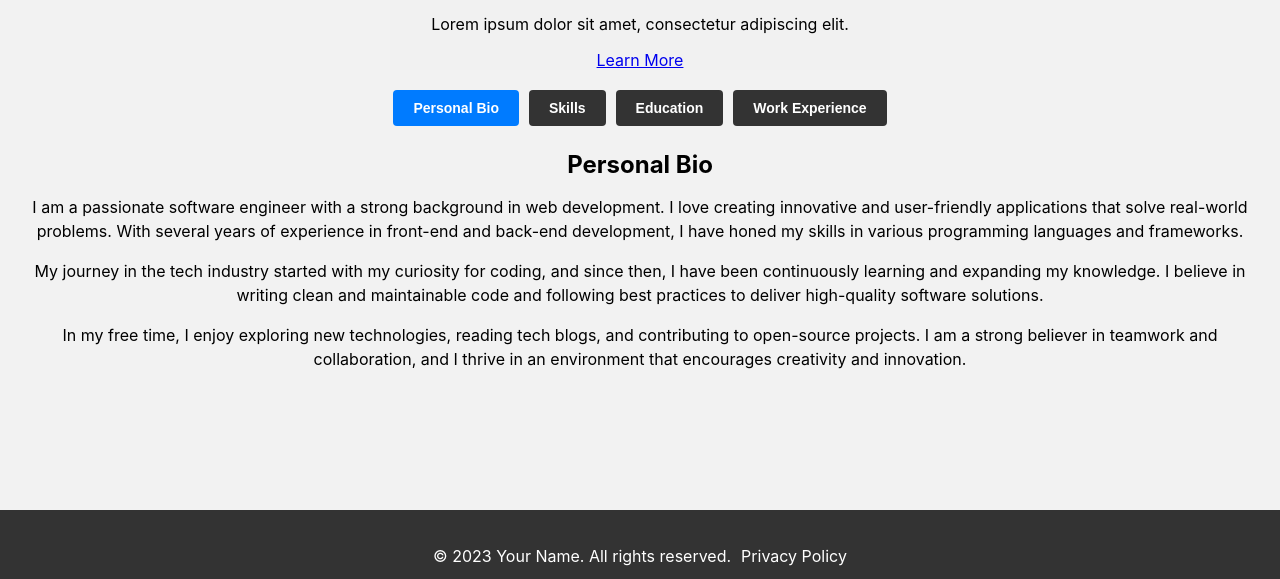
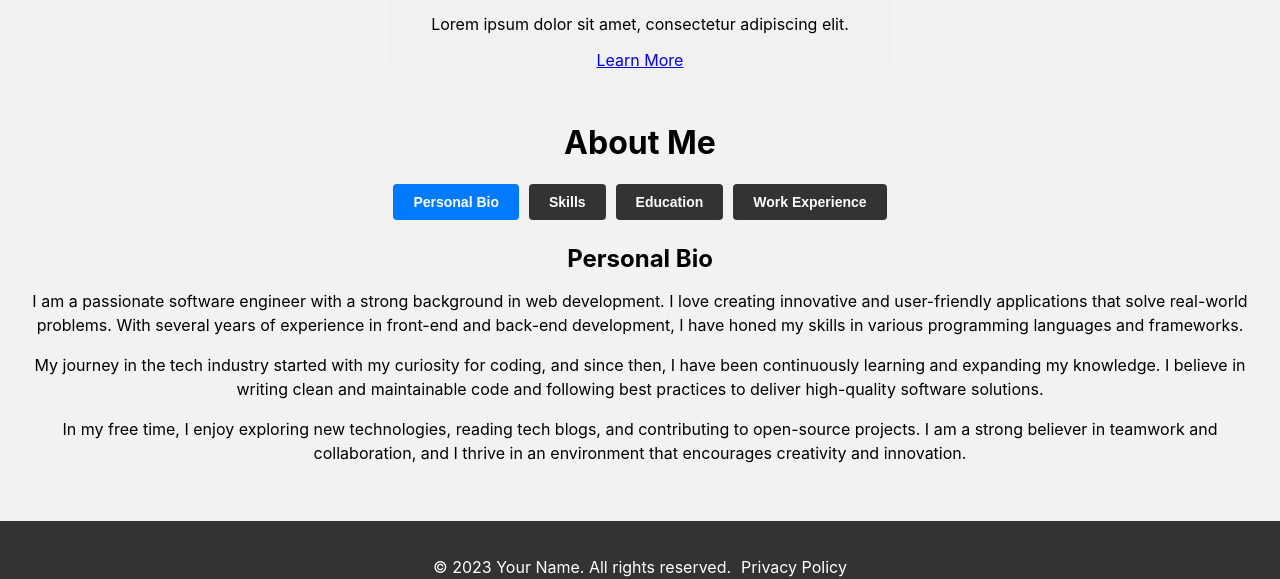
Before and after one commit to gabrieldpcordeiro/portfolio, a React (Create React App) app: page / in a window 1280 px wide. Shown: the part 898-1477 px from the top of the page. Built offline with nearby package versions, Linux system fonts and the light colour scheme.

Commit message:
Update About with new Timeline and change the Tabs css

```diff
--- a/package.json
+++ b/package.json
@@ -18,6 +18,7 @@
     "react-router-dom": "^6.11.1",
     "react-scripts": "5.0.1",
     "react-scroll": "^1.8.9",
+    "react-vertical-timeline-component": "^3.6.0",
     "typescript": "^4.9.5",
     "web-vitals": "^2.1.4"
   },
@@ -44,5 +45,8 @@
       "last 1 firefox version",
       "last 1 safari version"
     ]
+  },
+  "devDependencies": {
+    "@types/react-vertical-timeline-component": "^3.3.3"
   }
 }
--- a/src/components/About.tsx
+++ b/src/components/About.tsx
@@ -1,4 +1,4 @@
-import React, { useState } from 'react';
+import React, {useState} from 'react';
 import PersonalBio from './PersonalBio';
 import Skills from './Skills';
 import Education from './Education';
@@ -14,6 +14,7 @@ const About: React.FC = () => {
 
     return (
         <div className="about">
+            <h1>About Me</h1>
             <div className="about-tabs">
                 <button
                     className={`about-tab ${activeTab === 'bio' ? 'active' : ''}`}
@@ -40,10 +41,10 @@ const About: React.FC = () => {
                     Work Experience
                 </button>
             </div>
-            {activeTab === 'bio' && <PersonalBio />}
-            {activeTab === 'skills' && <Skills />}
-            {activeTab === 'education' && <Education />}
-            {activeTab === 'experience' && <WorkExperience />}
+            {activeTab === 'bio' && <PersonalBio/>}
+            {activeTab === 'skills' && <Skills/>}
+            {activeTab === 'education' && <Education/>}
+            {activeTab === 'experience' && <WorkExperience/>}
         </div>
     );
 };
--- a/src/components/WorkExperience.tsx
+++ b/src/components/WorkExperience.tsx
@@ -1,23 +1,29 @@
 import React from 'react';
+import { VerticalTimeline, VerticalTimelineElement } from 'react-vertical-timeline-component';
+import 'react-vertical-timeline-component/style.min.css';
 import { workExperiencesData } from '../data/workExperiencesData';
-import {workExperiences} from "../types/types";
 
-const WorkExperience: React.FC = () => {
+const WorkExperience = () => {
     return (
         <div>
             <h2>Work Experience</h2>
-            <div className="timeline">
-                {workExperiencesData.map((workExperience: workExperiences) => (
-                    <div key={workExperience.id} className="timeline-item">
-                        <div className="timeline-content">
-                            <h3>{workExperience.company}</h3>
-                            <p>{workExperience.position}</p>
-                            {/* Add more details about the work experience */}
-                        </div>
-                        <div className="timeline-date">{workExperience.duration}</div>
-                    </div>
+            <VerticalTimeline>
+                {workExperiencesData.map((experience, index) => (
+                    <VerticalTimelineElement
+                        key={index}
+                        date={experience.duration}
+                        iconStyle={{ background: 'rgb(33, 150, 243)', color: '#fff' }}
+                    >
+                        <h3 className="vertical-timeline-element-title">{experience.company}</h3>
+                        <h4 className="vertical-timeline-element-subtitle">{experience.position}</h4>
+                        <ul>
+                            {experience.responsibilities.map((responsibility, idx) => (
+                                <li key={idx}>{responsibility}</li>
+                            ))}
+                        </ul>
+                    </VerticalTimelineElement>
                 ))}
-            </div>
+            </VerticalTimeline>
         </div>
     );
 };
--- a/src/index.css
+++ b/src/index.css
@@ -7,7 +7,22 @@ body {
   -moz-osx-font-smoothing: grayscale;
   background-color: #f2f2f2;
 }
+body::-webkit-scrollbar {
+  width: 8px;
+}
 
+body::-webkit-scrollbar-track {
+  background-color: #f1f1f1;
+}
+
+body::-webkit-scrollbar-thumb {
+  background-color: #888;
+  border-radius: 4px;
+}
+
+body::-webkit-scrollbar-thumb:hover {
+  background-color: #555;
+}
 code {
   font-family: source-code-pro, Menlo, Monaco, Consolas, 'Courier New',
     monospace;
--- a/src/styles/About.css
+++ b/src/styles/About.css
@@ -1,18 +1,33 @@
 .about {
     height: 25em; /* Adjust the height value as needed */
     overflow-y: scroll;
-    padding: 20px;
+    padding: 0 1.2em 1.2em 1.2em;
+    margin: 2em 0 0 0 ;
+}
+.about::-webkit-scrollbar {
+    width: 8px;
 }
 
-.about h1 {
-    font-size: 36px;
-    margin-bottom: 20px;
+.about::-webkit-scrollbar-track {
+    background-color: #f1f1f1;
 }
 
+.about::-webkit-scrollbar-thumb {
+    background-color: #888;
+    border-radius: 4px;
+}
+
+.about::-webkit-scrollbar-thumb:hover {
+    background-color: #555;
+}
 .about-tabs {
+    position: sticky;
+    top: 0;
+    background-color: #f1f1f1;
     display: flex;
     justify-content: center;
     margin-bottom: 20px;
+    z-index: 1;
 }
 
 .about-tab {
@@ -42,8 +57,5 @@
 }
 
 .about-content {
-    border: 1px solid #ddd;
     padding: 20px;
-    background-color: #fff;
-    border-radius: 4px;
 }
```
Also changed, not shown: 1 other file (tests, documents, lock files or other folders).
